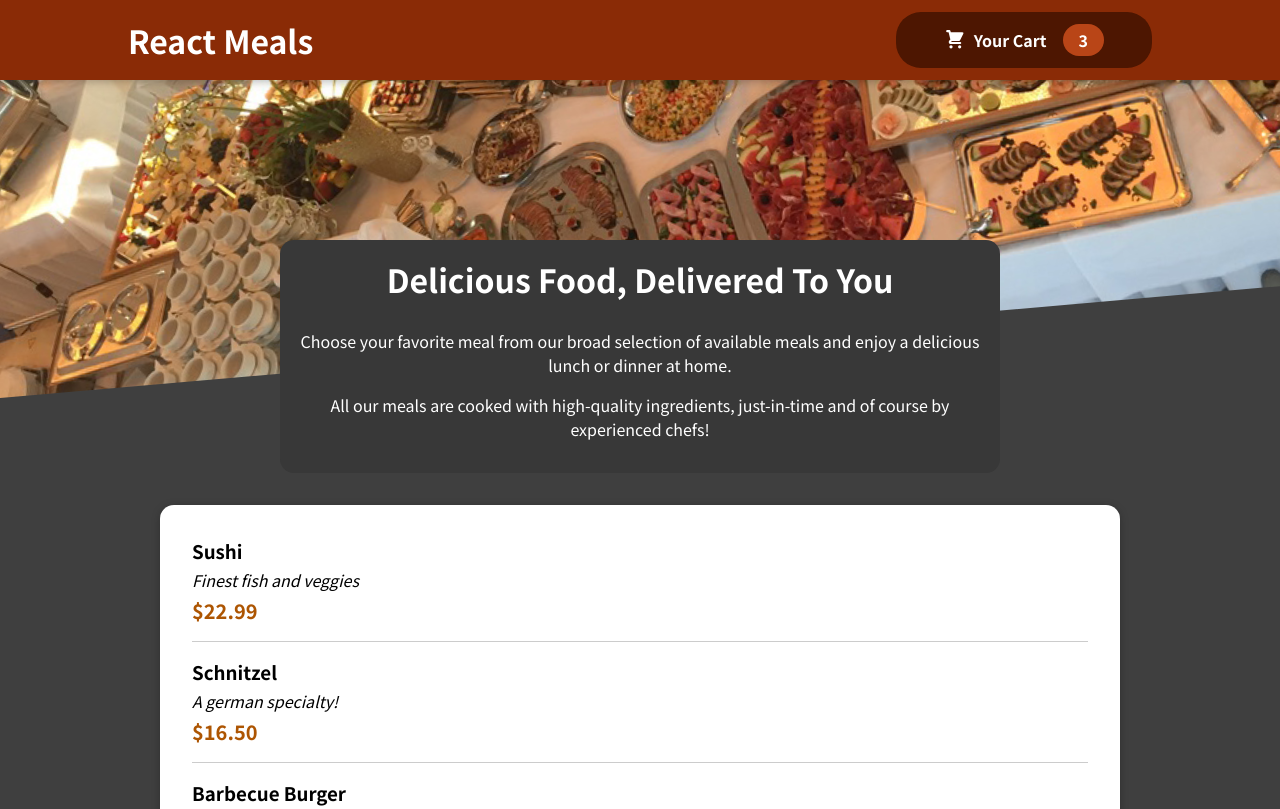
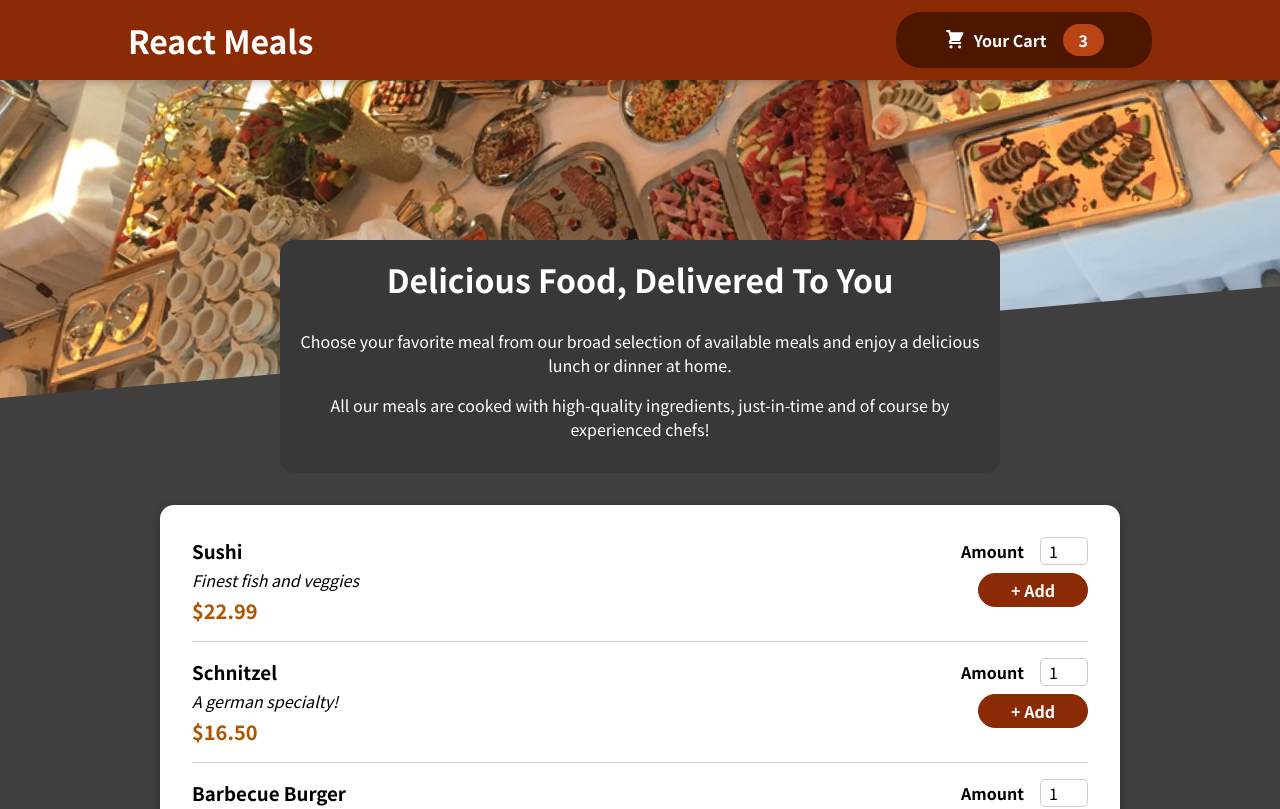
Before and after one commit to CTW100/food-order-app, a React (Create React App) app: page / in a window 1280 px wide. Shown: the top 809 px of the page. Built offline with nearby package versions, Linux system fonts and the light colour scheme.

Commit message:
137&138
Adding a Form & Fixing Form Input IDs

```diff
--- a/src/components/Meals/AvailableMeals.js
+++ b/src/components/Meals/AvailableMeals.js
@@ -32,6 +32,7 @@
 const AvailableMeals = () => {
   const mealsList = DUMMY_MEALS.map((meal) => (
     <MealItem
+      id={meal.id}
       key={meal.id}
       name={meal.name}
       description={meal.description}
--- a/src/components/Meals/MealItem/MealItem.js
+++ b/src/components/Meals/MealItem/MealItem.js
@@ -1,3 +1,4 @@
+import MealItemForm from './MealItemForm';
 import classes from './MealItem.module.css';
 
 const MealItem = (props) => {
@@ -10,7 +11,9 @@
         <div className={classes.description}>{props.description}</div>
         <div className={classes.price}>{price}</div>
       </div>
-      <div></div>
+      <div>
+        <MealItemForm id={props.id} />
+      </div>
     </li>
   );
 };
--- a/src/components/Meals/MealItem/MealItemForm.js
+++ b/src/components/Meals/MealItem/MealItemForm.js
@@ -0,0 +1,23 @@
+import Input from '../../UI/Input';
+import classes from './MealItemForm.module.css';
+
+const MealItemForm = (props) => {
+  return (
+    <form className={classes.form}>
+      <Input
+        label='Amount'
+        input={{
+          id: 'amount_' + props.id,
+          type: 'number',
+          min: '1',
+          max: '5',
+          step: '1',
+          defaultValue: '1',
+        }}
+      />
+      <button>+ Add</button>
+    </form>
+  );
+};
+
+export default MealItemForm;
--- /dev/null
+++ b/src/components/Meals/MealItem/MealItemForm.module.css
@@ -0,0 +1,20 @@
+.form {
+  text-align: right;
+}
+
+.form button {
+  font: inherit;
+  cursor: pointer;
+  background-color: #8a2b06;
+  border: 1px solid #8a2b06;
+  color: white;
+  padding: 0.25rem 2rem;
+  border-radius: 20px;
+  font-weight: bold;
+}
+
+.form button:hover,
+.form button:active {
+  background-color: #641e03;
+  border-color: #641e03;
+}
--- /dev/null
+++ b/src/components/UI/Input.js
@@ -0,0 +1,12 @@
+import classes from './Input.module.css';
+
+const Input = (props) => {
+  return (
+    <div className={classes.input}>
+      <label htmlFor={props.input.id}>{props.label}</label>
+      <input {...props.input} />
+    </div>
+  );
+};
+
+export default Input;
--- /dev/null
+++ b/src/components/UI/Input.module.css
@@ -0,0 +1,18 @@
+.input {
+  display: flex;
+  align-items: center;
+  margin-bottom: 0.5rem;
+}
+
+.input label {
+  font-weight: bold;
+  margin-right: 1rem;
+}
+
+.input input {
+  width: 3rem;
+  border-radius: 5px;
+  border: 1px solid #ccc;
+  font: inherit;
+  padding-left: 0.5rem;
+}
```
Also changed, not shown: 1 other file (tests, documents, lock files or other folders).
